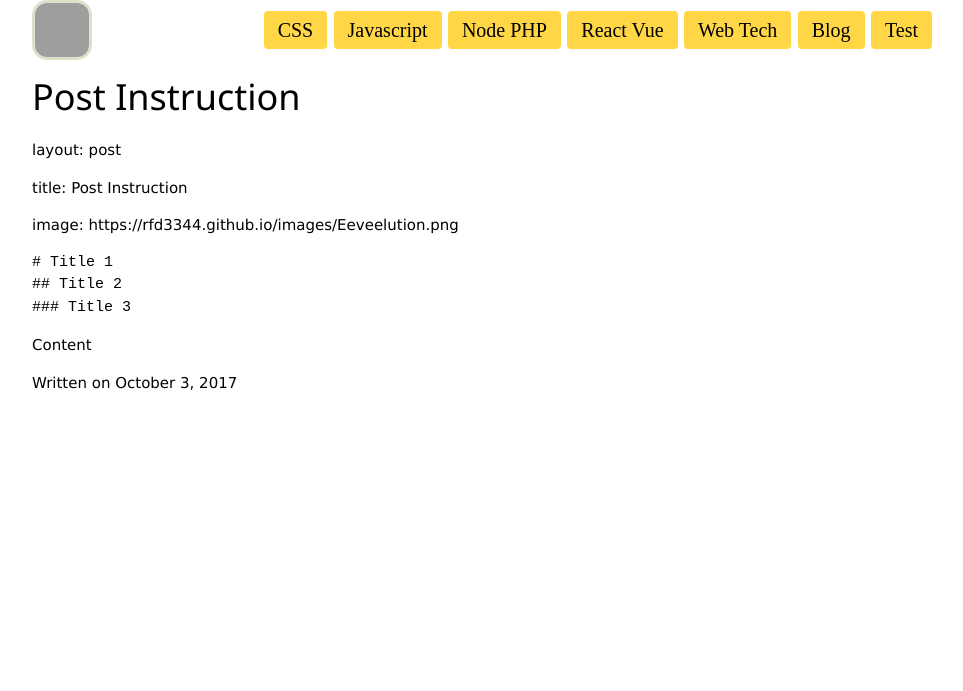
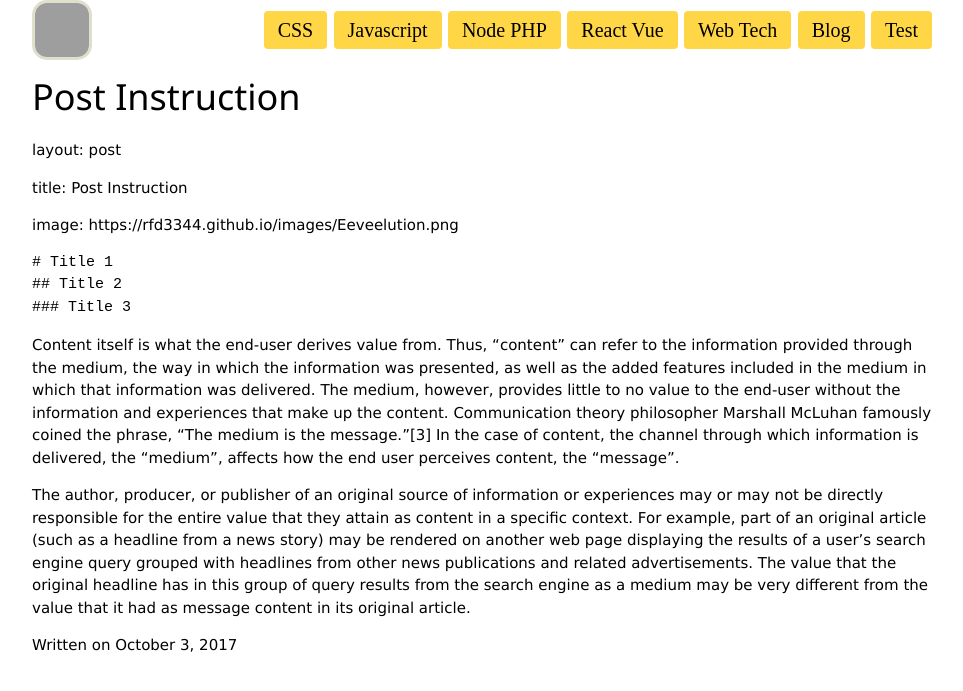
Before and after one commit to rfd3344a/rfd3344.github.io, a Jekyll site: the page built from _posts/2017-10-3-Hello-World.md, in a window 1280 px wide. Shown: the top 691 px of the page, without its empty margins (158-1121 px from the left). Built offline with Jekyll 4.4.1, drawn with Linux system fonts in a browser that asks for light colours; some web fonts are replaced; grey boxes are pictures that could not be loaded.

Commit message:
Update 2017-10-3-Hello-World.md

````diff
--- a/_posts/2017-10-3-Hello-World.md
+++ b/_posts/2017-10-3-Hello-World.md
@@ -16,4 +16,6 @@
 ### Title 3
 ```
 
-Content
+Content itself is what the end-user derives value from. Thus, "content" can refer to the information provided through the medium, the way in which the information was presented, as well as the added features included in the medium in which that information was delivered. The medium, however, provides little to no value to the end-user without the information and experiences that make up the content. Communication theory philosopher Marshall McLuhan famously coined the phrase, "The medium is the message."[3] In the case of content, the channel through which information is delivered, the "medium", affects how the end user perceives content, the "message".
+
+The author, producer, or publisher of an original source of information or experiences may or may not be directly responsible for the entire value that they attain as content in a specific context. For example, part of an original article (such as a headline from a news story) may be rendered on another web page displaying the results of a user's search engine query grouped with headlines from other news publications and related advertisements. The value that the original headline has in this group of query results from the search engine as a medium may be very different from the value that it had as message content in its original article.
````
